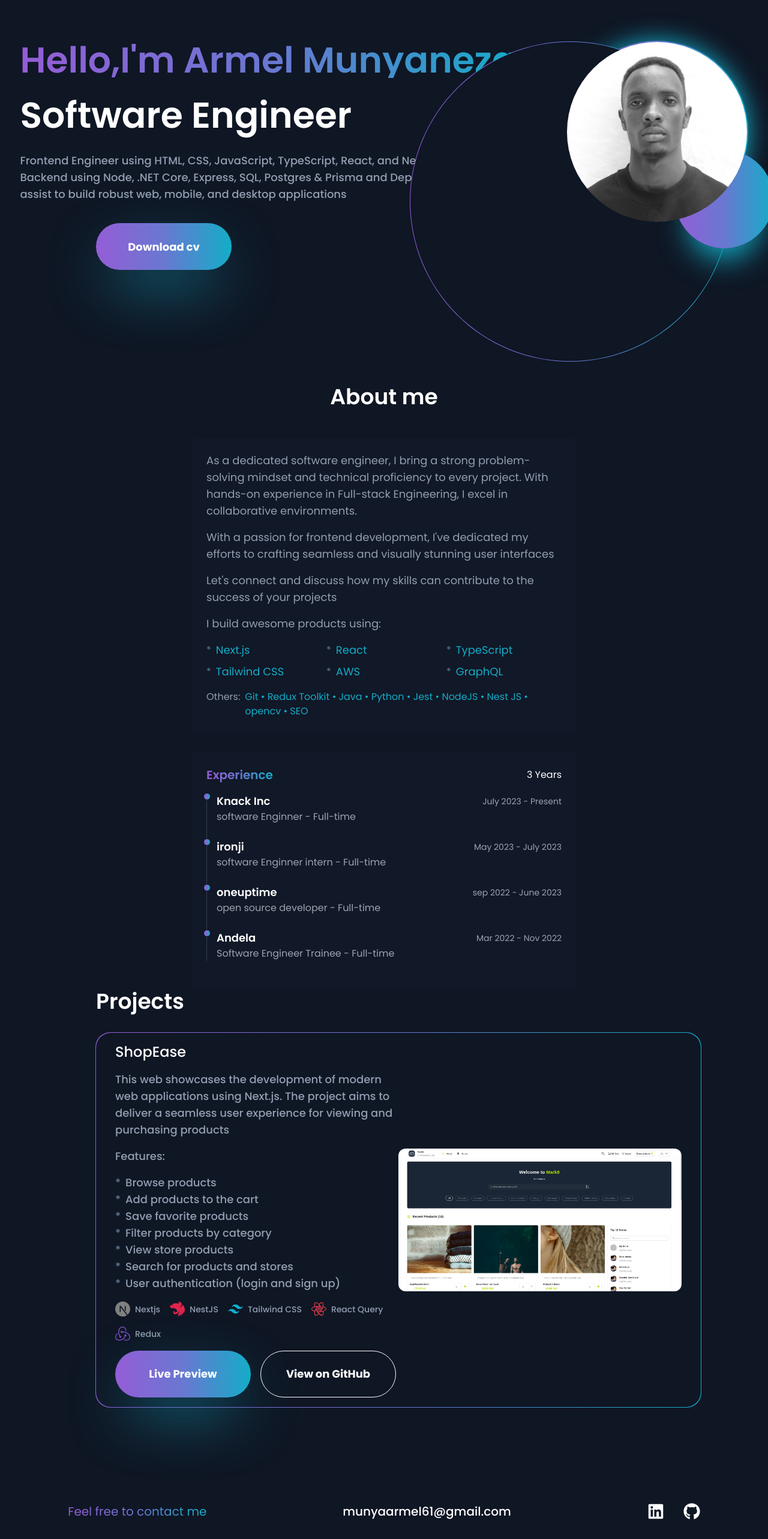
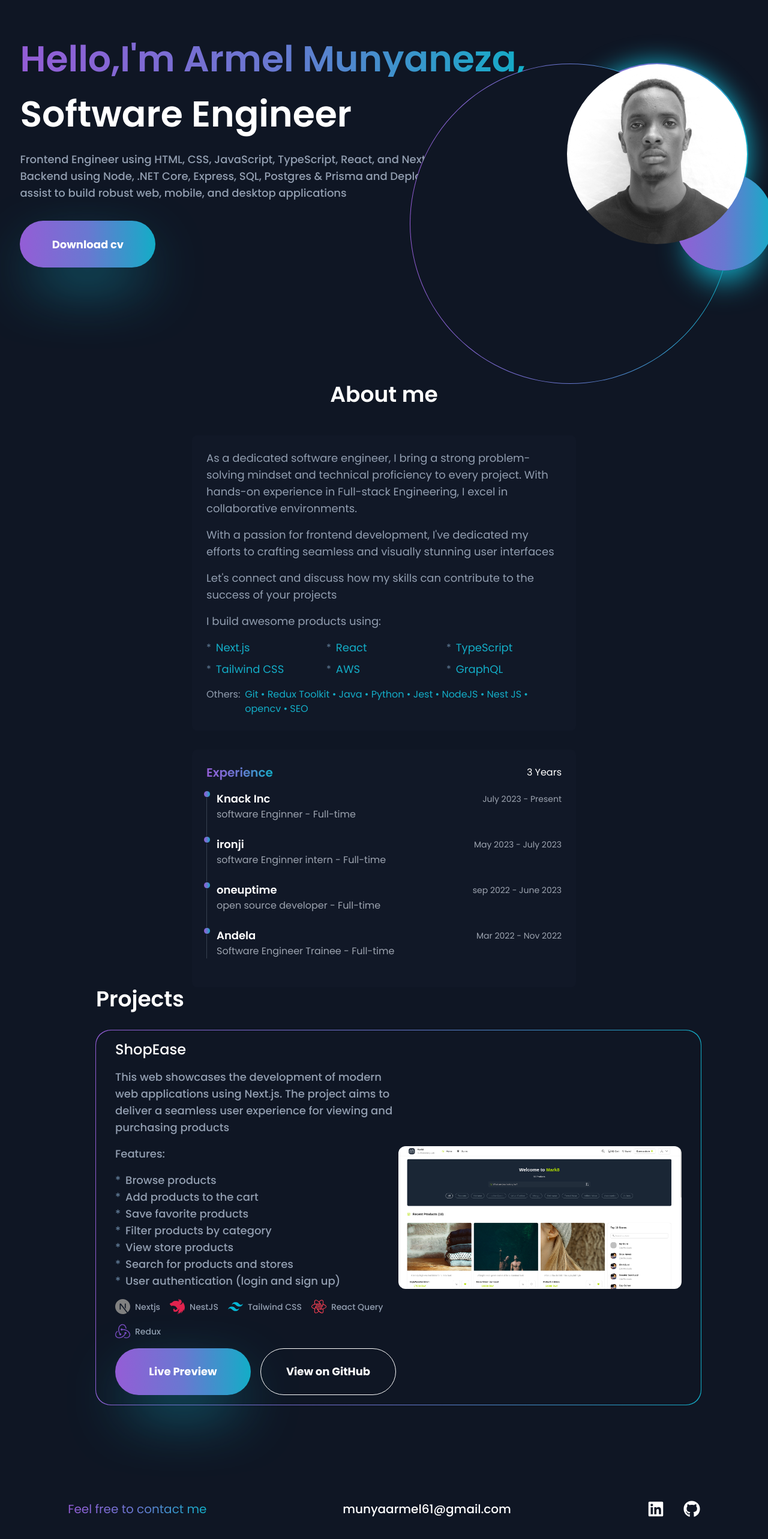
Before and after one commit to munyanezaarmel/portfolio, a Next.js app: page / in a window 1280 px wide. Shown: the part 208-2774 px from the top of the page at 60% size. Built offline with nearby package versions, Linux system fonts and the light colour scheme.

Commit message:
fix scroll

```diff
--- a/app/components/Hero.tsx
+++ b/app/components/Hero.tsx
@@ -5,20 +5,23 @@
 export default function Hero() {
   return (
     <div>
-      <div className=" md:flex md:items-center md:justify-around md:mt-48 mt-20  ">
+      <div className=" lg:flex lg:items-center lg:justify-around lg:mt-48 mt-20  ">
         <div className="">
-          <p className="text md:mx-0 mx-4 md:text-6xl text-2xl  font-semibold max-w-prose mb-8  ">
+          <p className="text lg:mx-0 mx-4 md:text-6xl text-2xl  font-semibold max-w-prose mb-8  ">
             Hello,I&apos;m Armel Munyaneza,
           </p>
-          <p className="md:mx-0 mx-4 text-white mb-8 md:text-6xl text-2xl font-semibold  ">
+          <p className="lg:mx-0 mx-4 text-white mb-8 md:text-6xl text-2xl font-semibold  ">
             Software Engineer
           </p>
-          <p className="md:mx-0 mx-4 max-w-prose gray font-medium lg:text-lg text-sm mb-8 ">
+          <p className="lg:mx-0 mx-4 max-w-prose gray font-medium lg:text-lg text-sm mb-8 ">
             Frontend Engineer using HTML, CSS, JavaScript, TypeScript, React,
             and Nextjs. Backend using Node, .NET Core, Express, SQL, Postgres &
             Prisma and Deploy. can assist to build robust web, mobile, and
             desktop applications
           </p>
+          <a download href="/Armel Munyaneza-new-cv.pdf">
+            <button className="download-button button lg:mx-0 mx-4 lg:mb-0 mb-2 ">Download cv</button>
+          </a>
         </div>
 
         <div className="container-profile md:mx-0 mx-12">
@@ -33,15 +36,7 @@
           />
         </div>
       </div>
-      <div className="md:ml-40 md:mt-0 mt-44 md:mx-0 mx-4">
-      <a download href="/Armel Munyaneza-new-cv.pdf">
-        <button className="download-button button ">
-          Download cv
-        </button>
-      </a>
-
-      </div>
-
+      <div className="md:ml-40 md:mt-0 mt-44 md:mx-0 mx-4"></div>
     </div>
   );
 }
--- a/app/components/NavBar.tsx
+++ b/app/components/NavBar.tsx
@@ -1,4 +1,7 @@
+"use client";
 import Link from "next/link";
+import { Link as ScrollLink } from "react-scroll";
+
 import React from "react";
 import { FaLinkedin, FaGithub } from "react-icons/fa";
 
@@ -10,15 +13,30 @@
           <p className="md:text-3xl text-2xl">A.M portfolio</p>
         </div>
         <div className="flex md:gap-20 gap-8 md:text-lg text-nowrap text-sm font-medium md:col-span-1 order-3 sm:order-3  ">
-          <Link href="#about" scroll={true}>
-            <p>About me</p>
-          </Link>
-          <Link href="#projects" scroll={true}>
-            <p>Projects</p>
-          </Link>
-          <Link href="#contact" scroll={true}>
-            <p>Contact me</p>
-          </Link>
+          <ScrollLink
+            to="about"
+            smooth={true}
+            duration={500}
+            className="cursor-pointer"
+          >
+            About me
+          </ScrollLink>
+          <ScrollLink
+            to="projects"
+            smooth={true}
+            duration={500}
+            className="cursor-pointer"
+          >
+            Projects
+          </ScrollLink>
+          <ScrollLink
+            to="contact"
+            smooth={true}
+            duration={500}
+            className="cursor-pointer"
+          >
+            Contact me
+          </ScrollLink>
         </div>
         <div className="flex gap-8 items-center   justify-center  md:order-3 order-2">
           <Link href={"https://www.linkedin.com/in/armel-munyaneza-4b30a8201/"}>
--- a/app/page.tsx
+++ b/app/page.tsx
@@ -1,3 +1,4 @@
+"use client";
 import Image from "next/image";
 import NavBar from "./components/NavBar";
 import Hero from "./components/Hero";
@@ -7,19 +8,20 @@
 
 export default function Home() {
   return (
-    <div className="flex flex-col min-h-screen">
+    <div className="flex flex-col min-h-screen ">
       <NavBar />
-      <Hero />
-      <div id="about">
+      <section id="hero">
+        <Hero />
+      </section>
+      <section id="about">
         <About />
-      </div>
-
-      <div id="projects">
+      </section>
+      <section id="projects">
         <Projects />
-      </div>
-      <div id="contact">
+      </section>
+      <section id="contact">
         <Contact />
-      </div>
+      </section>
     </div>
   );
 }
--- a/package.json
+++ b/package.json
@@ -12,12 +12,14 @@
     "next": "14.2.4",
     "react": "^18",
     "react-dom": "^18",
-    "react-icons": "^5.2.1"
+    "react-icons": "^5.2.1",
+    "react-scroll": "^1.9.0"
   },
   "devDependencies": {
     "@types/node": "^20",
     "@types/react": "^18",
     "@types/react-dom": "^18",
+    "@types/react-scroll": "^1.8.10",
     "eslint": "^8",
     "eslint-config-next": "14.2.4",
     "postcss": "^8",
```
Also changed, not shown: 1 other file (tests, documents, lock files or other folders).
